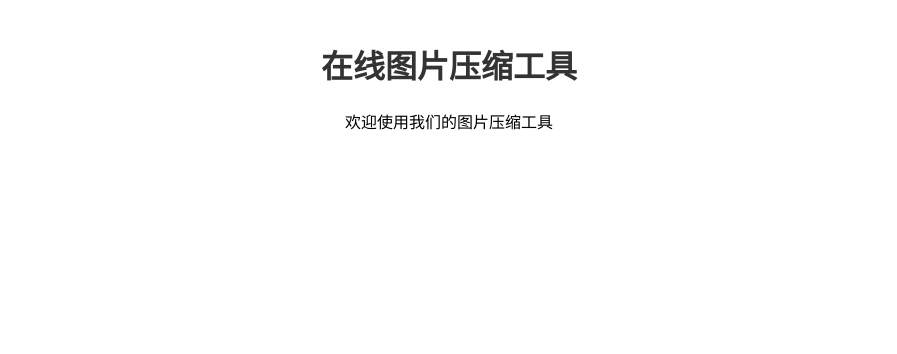
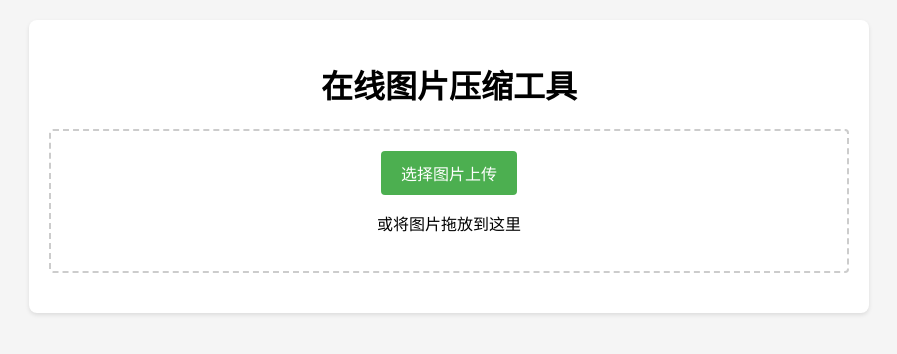
Before and after one commit to Alan-Star-92/image-compressor, a plain HTML site: page index.html in a window 1280 px wide. Shown: the whole page, without its empty margins (191-1088 px from the left). Drawn offline with Linux system fonts and the light colour scheme.

Commit message:
修复：重新添加图片上传功能

```diff
--- a/index.html
+++ b/index.html
@@ -10,14 +10,68 @@
             margin: 0;
             padding: 20px;
             text-align: center;
+            background-color: #f5f5f5;
         }
-        h1 {
-            color: #333;
+        .container {
+            max-width: 800px;
+            margin: 0 auto;
+            padding: 20px;
+            background-color: white;
+            border-radius: 8px;
+            box-shadow: 0 2px 4px rgba(0,0,0,0.1);
+        }
+        .upload-area {
+            border: 2px dashed #ccc;
+            padding: 20px;
+            margin: 20px 0;
+            border-radius: 4px;
+            cursor: pointer;
+        }
+        #uploadBtn {
+            background-color: #4CAF50;
+            color: white;
+            padding: 10px 20px;
+            border: none;
+            border-radius: 4px;
+            cursor: pointer;
+            font-size: 16px;
         }
     </style>
 </head>
 <body>
-    <h1>在线图片压缩工具</h1>
-    <p>欢迎使用我们的图片压缩工具</p>
+    <div class="container">
+        <h1>在线图片压缩工具</h1>
+        <div class="upload-area">
+            <input type="file" id="fileInput" accept="image/*" style="display: none;">
+            <button id="uploadBtn">选择图片上传</button>
+            <p>或将图片拖放到这里</p>
+        </div>
+        <div id="preview"></div>
+    </div>
+
+    <script>
+        const fileInput = document.getElementById("fileInput");
+        const uploadBtn = document.getElementById("uploadBtn");
+        const preview = document.getElementById("preview");
+
+        uploadBtn.addEventListener("click", () => {
+            fileInput.click();
+        });
+
+        fileInput.addEventListener("change", (e) => {
+            const file = e.target.files[0];
+            if (file && file.type.startsWith("image/")) {
+                const reader = new FileReader();
+                reader.onload = (e) => {
+                    const img = document.createElement("img");
+                    img.src = e.target.result;
+                    img.style.maxWidth = "100%";
+                    preview.innerHTML = "";
+                    preview.appendChild(img);
+                };
+                reader.readAsDataURL(file);
+            }
+        });
+    </script>
 </body>
 </html>
```
